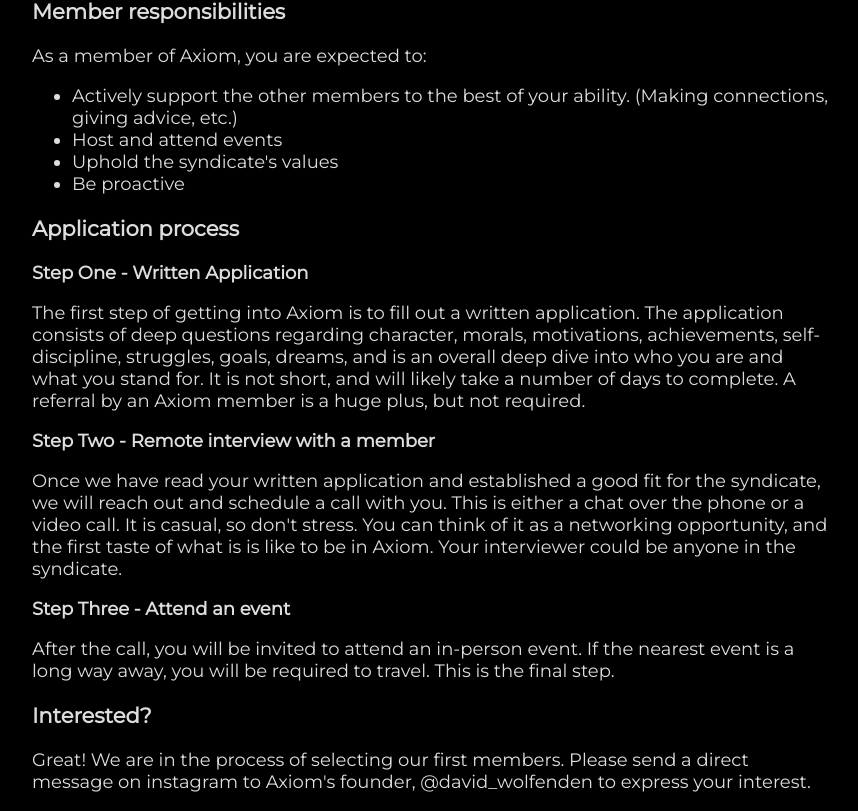
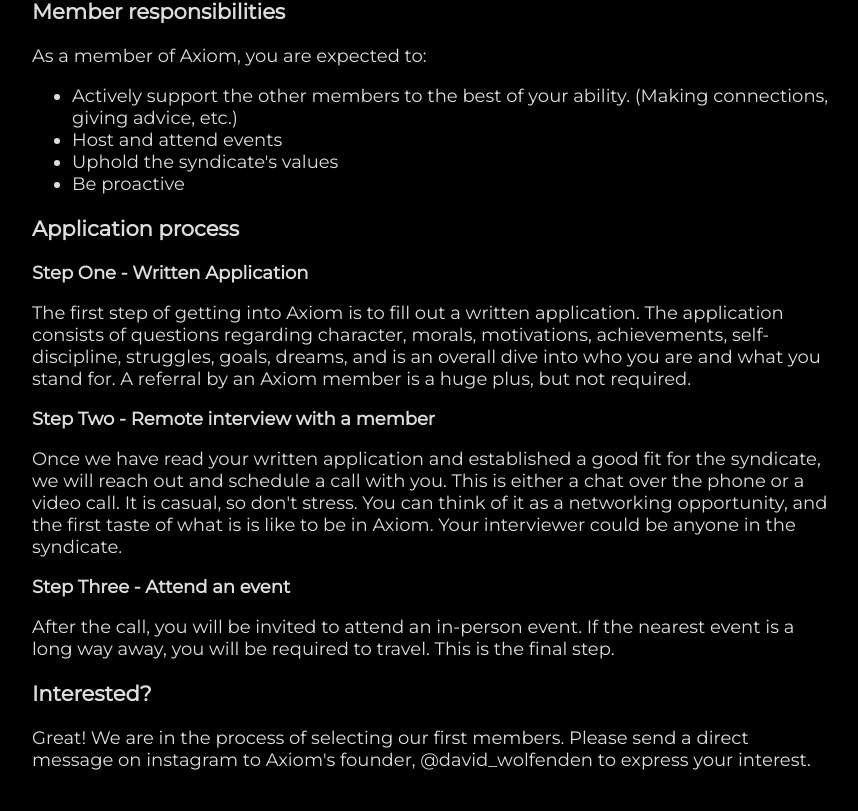
Before and after one commit to wolfdavo/axiom-website, a React (Create React App) app: page / in a window 1280 px wide. Shown: the part 1058-1869 px from the top of the page, without its empty margins (208-1066 px from the left). After the commit the page ends 1847 px from the top, so only its background shows below. Built offline with nearby package versions, Linux system fonts and the light colour scheme.

Commit message:
Change to application process

```diff
--- a/src/App.js
+++ b/src/App.js
@@ -32,7 +32,7 @@
 
         <h3>Application process</h3>
         <p><b>Step One - Written Application</b></p>
-        <p>The first step of getting into Axiom is to fill out a written application. The application consists of deep questions regarding character, morals, motivations, achievements, self-discipline, struggles, goals, dreams, and is an overall deep dive into who you are and what you stand for. It is not short, and will likely take a number of days to complete. A referral by an Axiom member is a huge plus, but not required.</p>
+        <p>The first step of getting into Axiom is to fill out a written application. The application consists of questions regarding character, morals, motivations, achievements, self-discipline, struggles, goals, dreams, and is an overall dive into who you are and what you stand for. A referral by an Axiom member is a huge plus, but not required.</p>
 
         <p><b>Step Two - Remote interview with a member</b></p>
         <p>Once we have read your written application and established a good fit for the syndicate, we will reach out and schedule a call with you. This is either a chat over the phone or a video call. It is casual, so don't stress. You can think of it as a networking opportunity, and the first taste of what is is like to be in Axiom. Your interviewer could be anyone in the syndicate.</p>
```
